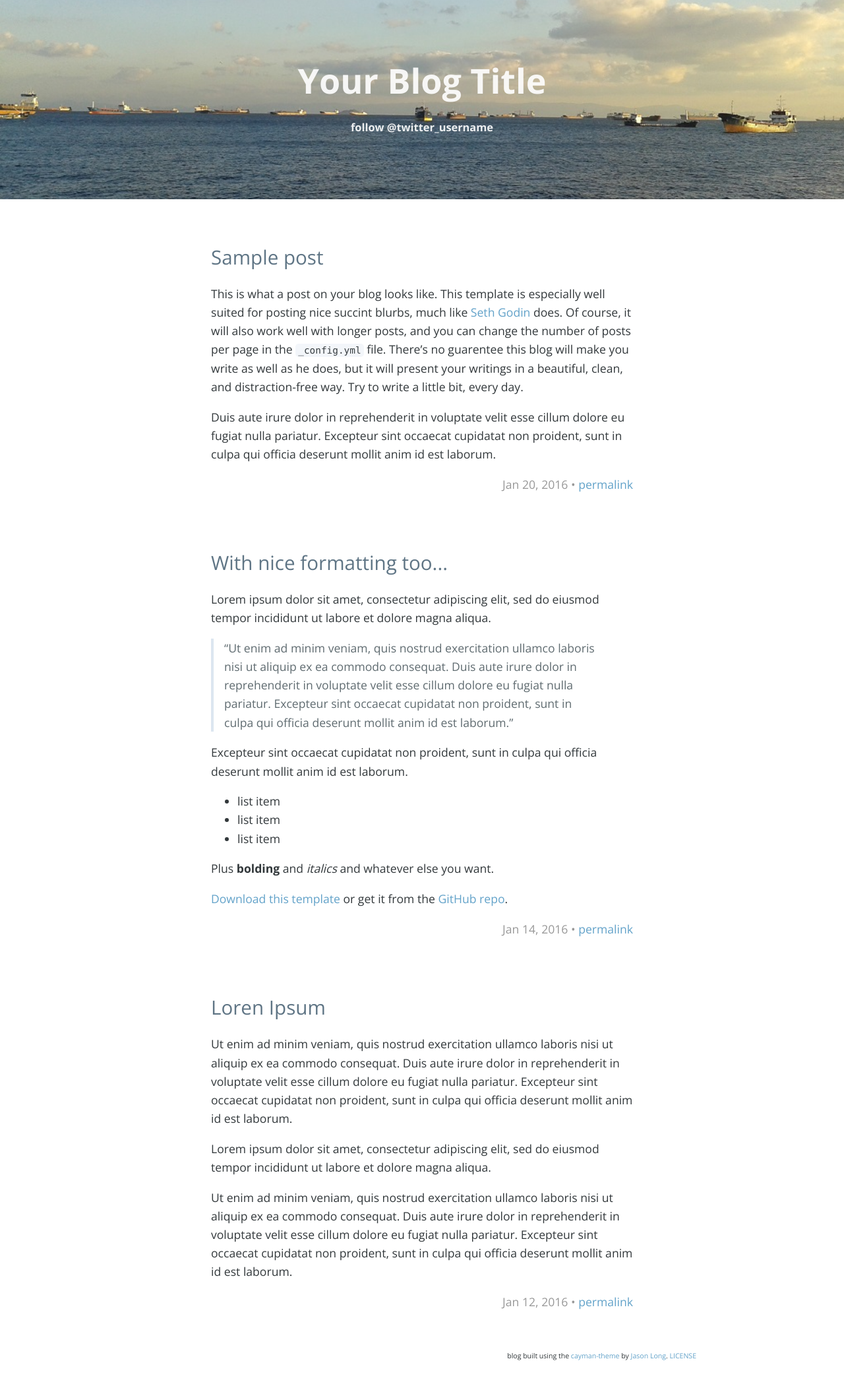
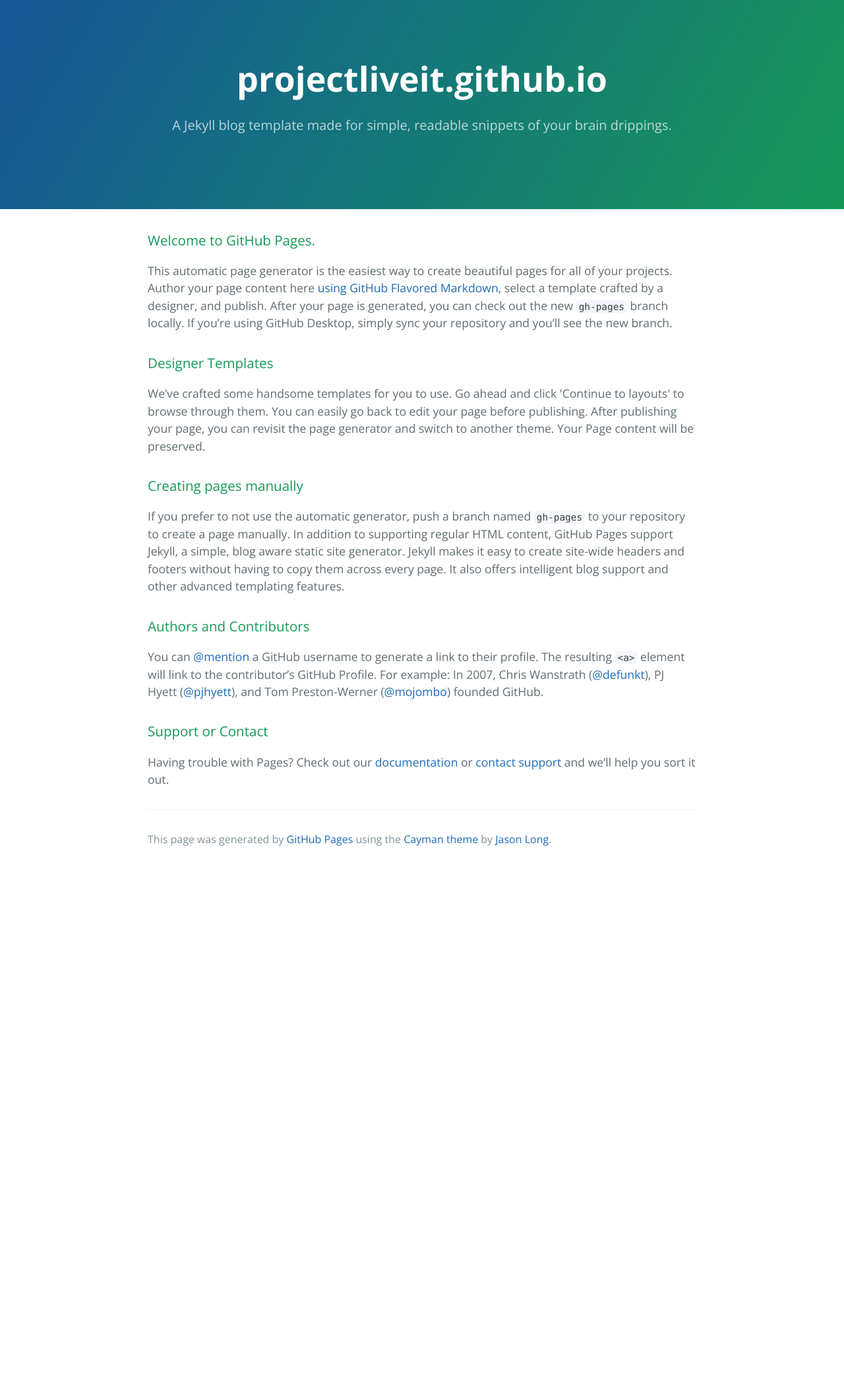
Before and after one commit to adueck/cayman-blog, a Jekyll site: the page index.html, which Jekyll copies as it is, in a window 1280 px wide. Shown: the whole page at 66% size. Built offline with Jekyll 4.4.1, drawn with Linux system fonts in a browser that asks for light colours; the list of posts is cut into pages by our own code; after the commit the page ends 1316 px from its top, so only the background shows below that.

Commit message:
Replace master branch with page content via GitHub

```diff
--- a/index.html
+++ b/index.html
@@ -1,36 +1,53 @@
----
-layout: default
----
+<!DOCTYPE html>
+<html lang="en-us">
+  <head>
+    <meta charset="UTF-8">
+    <title>projectliveit.github.io by projectliveit</title>
+    <meta name="viewport" content="width=device-width, initial-scale=1">
+    <link rel="stylesheet" type="text/css" href="stylesheets/normalize.css" media="screen">
+    <link href='https://fonts.googleapis.com/css?family=Open+Sans:400,700' rel='stylesheet' type='text/css'>
+    <link rel="stylesheet" type="text/css" href="stylesheets/stylesheet.css" media="screen">
+    <link rel="stylesheet" type="text/css" href="stylesheets/github-light.css" media="screen">
+  </head>
+  <body>
+    <section class="page-header">
+      <h1 class="project-name">projectliveit.github.io</h1>
+      <h2 class="project-tagline">A Jekyll blog template made for simple, readable snippets of your brain drippings.</h2>
+    </section>
 
-{% for post in paginator.posts %}
+    <section class="main-content">
+      <h3>
+<a id="welcome-to-github-pages" class="anchor" href="#welcome-to-github-pages" aria-hidden="true"><span aria-hidden="true" class="octicon octicon-link"></span></a>Welcome to GitHub Pages.</h3>
 
-<article class="post" itemscope itemtype="http://schema.org/BlogPosting">
+<p>This automatic page generator is the easiest way to create beautiful pages for all of your projects. Author your page content here <a href="https://guides.github.com/features/mastering-markdown/">using GitHub Flavored Markdown</a>, select a template crafted by a designer, and publish. After your page is generated, you can check out the new <code>gh-pages</code> branch locally. If you’re using GitHub Desktop, simply sync your repository and you’ll see the new branch.</p>
 
-    <div class="main-content" itemprop="articleBody">
+<h3>
+<a id="designer-templates" class="anchor" href="#designer-templates" aria-hidden="true"><span aria-hidden="true" class="octicon octicon-link"></span></a>Designer Templates</h3>
 
-  <header class="post-header">
-      <a class="post-link" href="{{ post.url | prepend: site.baseurl }}"><h1 class="post-title" itemprop="name headline">  {{ post.title }}</h1> </a>
+<p>We’ve crafted some handsome templates for you to use. Go ahead and click 'Continue to layouts' to browse through them. You can easily go back to edit your page before publishing. After publishing your page, you can revisit the page generator and switch to another theme. Your Page content will be preserved.</p>
 
-  </header>
+<h3>
+<a id="creating-pages-manually" class="anchor" href="#creating-pages-manually" aria-hidden="true"><span aria-hidden="true" class="octicon octicon-link"></span></a>Creating pages manually</h3>
 
-    {{ post.content }}
+<p>If you prefer to not use the automatic generator, push a branch named <code>gh-pages</code> to your repository to create a page manually. In addition to supporting regular HTML content, GitHub Pages support Jekyll, a simple, blog aware static site generator. Jekyll makes it easy to create site-wide headers and footers without having to copy them across every page. It also offers intelligent blog support and other advanced templating features.</p>
 
- <p class="post-meta" style="text-align: right; color: rgb(152,152,152);"><time datetime="{{ post.date | date_to_xmlschema }}" itemprop="datePublished">{{ post.date | date: "%b %-d, %Y" }}</time>{% if page.author %} • <span itemprop="author" itemscope itemtype="http://schema.org/Person"><span itemprop="name">{{ post.author }}</span></span>{% endif %} • <a href="{{ post.url | prepend: site.baseurl }}">permalink</a></p>
+<h3>
+<a id="authors-and-contributors" class="anchor" href="#authors-and-contributors" aria-hidden="true"><span aria-hidden="true" class="octicon octicon-link"></span></a>Authors and Contributors</h3>
 
-  </div>
+<p>You can <a href="https://help.github.com/articles/basic-writing-and-formatting-syntax/#mentioning-users-and-teams" class="user-mention">@mention</a> a GitHub username to generate a link to their profile. The resulting <code>&lt;a&gt;</code> element will link to the contributor’s GitHub Profile. For example: In 2007, Chris Wanstrath (<a href="https://github.com/defunkt" class="user-mention">@defunkt</a>), PJ Hyett (<a href="https://github.com/pjhyett" class="user-mention">@pjhyett</a>), and Tom Preston-Werner (<a href="https://github.com/mojombo" class="user-mention">@mojombo</a>) founded GitHub.</p>
 
-</article>
+<h3>
+<a id="support-or-contact" class="anchor" href="#support-or-contact" aria-hidden="true"><span aria-hidden="true" class="octicon octicon-link"></span></a>Support or Contact</h3>
 
-{% endfor %}
+<p>Having trouble with Pages? Check out our <a href="https://help.github.com/pages">documentation</a> or <a href="https://github.com/contact">contact support</a> and we’ll help you sort it out.</p>
 
-<div class="pagination" style="text-align: center;">
+      <footer class="site-footer">
 
-  {% if paginator.next_page %}
-    <h2><a href="{{ paginator.next_page_path }}" class="next">- more posts -</a></h2>
-  {% endif %}
+        <span class="site-footer-credits">This page was generated by <a href="https://pages.github.com">GitHub Pages</a> using the <a href="https://github.com/jasonlong/cayman-theme">Cayman theme</a> by <a href="https://twitter.com/jasonlong">Jason Long</a>.</span>
+      </footer>
 
-  {% if paginator.previous_page %}
-    <h2><a href="{{ paginator.previous_page_path }}" class="previous">- previous page -</a></h2>
-  {% endif %}
+    </section>
 
-</div>
+
+  </body>
+</html>
--- /dev/null
+++ b/stylesheets/github-light.css
@@ -0,0 +1,115 @@
+/*
+   Copyright 2014 GitHub Inc.
+
+   Licensed under the Apache License, Version 2.0 (the "License");
+   you may not use this file except in compliance with the License.
+   You may obtain a copy of the License at
+
+       http://www.apache.org/licenses/LICENSE-2.0
+
+   Unless required by applicable law or agreed to in writing, software
+   distributed under the License is distributed on an "AS IS" BASIS,
+   WITHOUT WARRANTIES OR CONDITIONS OF ANY KIND, either express or implied.
+   See the License for the specific language governing permissions and
+   limitations under the License.
+
+*/
+
+.pl-c /* comment */ {
+  color: #969896;
+}
+
+.pl-c1      /* constant, markup.raw, meta.diff.header, meta.module-reference, meta.property-name, support, support.constant, support.variable, variable.other.constant */,
+.pl-s .pl-v /* string variable */ {
+  color: #0086b3;
+}
+
+.pl-e  /* entity */,
+.pl-en /* entity.name */ {
+  color: #795da3;
+}
+
+.pl-s .pl-s1 /* string source */,
+.pl-smi      /* storage.modifier.import, storage.modifier.package, storage.type.java, variable.other, variable.parameter.function */ {
+  color: #333;
+}
+
+.pl-ent /* entity.name.tag */ {
+  color: #63a35c;
+}
+
+.pl-k /* keyword, storage, storage.type */ {
+  color: #a71d5d;
+}
+
+.pl-pds              /* punctuation.definition.string, string.regexp.character-class */,
+.pl-s                /* string */,
+.pl-s .pl-pse .pl-s1 /* string punctuation.section.embedded source */,
+.pl-sr               /* string.regexp */,
+.pl-sr .pl-cce       /* string.regexp constant.character.escape */,
+.pl-sr .pl-sra       /* string.regexp string.regexp.arbitrary-repitition */,
+.pl-sr .pl-sre       /* string.regexp source.ruby.embedded */ {
+  color: #183691;
+}
+
+.pl-v /* variable */ {
+  color: #ed6a43;
+}
+
+.pl-id /* invalid.deprecated */ {
+  color: #b52a1d;
+}
+
+.pl-ii /* invalid.illegal */ {
+  background-color: #b52a1d;
+  color: #f8f8f8;
+}
+
+.pl-sr .pl-cce /* string.regexp constant.character.escape */ {
+  color: #63a35c;
+  font-weight: bold;
+}
+
+.pl-ml /* markup.list */ {
+  color: #693a17;
+}
+
+.pl-mh        /* markup.heading */,
+.pl-mh .pl-en /* markup.heading entity.name */,
+.pl-ms        /* meta.separator */ {
+  color: #1d3e81;
+  font-weight: bold;
+}
+
+.pl-mq /* markup.quote */ {
+  color: #008080;
+}
+
+.pl-mi /* markup.italic */ {
+  color: #333;
+  font-style: italic;
+}
+
+.pl-mb /* markup.bold */ {
+  color: #333;
+  font-weight: bold;
+}
+
+.pl-md /* markup.deleted, meta.diff.header.from-file */ {
+  background-color: #ffecec;
+  color: #bd2c00;
+}
+
+.pl-mi1 /* markup.inserted, meta.diff.header.to-file */ {
+  background-color: #eaffea;
+  color: #55a532;
+}
+
+.pl-mdr /* meta.diff.range */ {
+  color: #795da3;
+  font-weight: bold;
+}
+
+.pl-mo /* meta.output */ {
+  color: #1d3e81;
+}
--- a/stylesheets/stylesheet.css
+++ b/stylesheets/stylesheet.css
@@ -5,23 +5,22 @@
   padding: 0;
   margin: 0;
   font-family: "Open Sans", "Helvetica Neue", Helvetica, Arial, sans-serif;
-  font-size: 14px;
-  line-height: 1.6;
-  color: #32383B; }
+  font-size: 16px;
+  line-height: 1.5;
+  color: #606c71; }
 
 a {
-  color: #62a2c9;
+  color: #1e6bb8;
   text-decoration: none; }
-
-a:hover {
-  text-decoration: underline; }
+  a:hover {
+    text-decoration: underline; }
 
 .btn {
   display: inline-block;
   margin-bottom: 1rem;
   color: rgba(255, 255, 255, 0.7);
   background-color: rgba(255, 255, 255, 0.08);
-  border-color: rgb(92, 113, 134);
+  border-color: rgba(255, 255, 255, 0.2);
   border-style: solid;
   border-width: 1px;
   border-radius: 0.3rem;
@@ -57,9 +56,8 @@
 .page-header {
   color: #fff;
   text-align: center;
-  background: #56687C url('../img/cover.jpg') no-repeat 50%;
-  background-size: cover;
-}
+  background-color: #159957;
+  background-image: linear-gradient(120deg, #155799, #159957); }
 
 @media screen and (min-width: 64em) {
   .page-header {
@@ -76,18 +74,6 @@
 .project-name {
   margin-top: 0;
   margin-bottom: 0.1rem; }
-
-.header-link  {
-    color: rgba(255, 255, 255, 0.9);
-    text-decoration: none;
-    transition: 0.4s;
-}
-
-.header-link:hover {
-    text-shadow: 0 0 8px rgba(255, 255, 255, 0.7);
-    transition: 0.3s;
-    text-decoration: none;
-}
 
 @media screen and (min-width: 64em) {
   .project-name {
@@ -126,8 +112,7 @@
   margin-top: 2rem;
   margin-bottom: 1rem;
   font-weight: normal;
-  color: #5F7585;
-}
+  color: #159957; }
 .main-content p {
   margin-bottom: 1em; }
 .main-content code {
@@ -184,7 +169,7 @@
 .main-content blockquote {
   padding: 0 1rem;
   margin-left: 0;
-  color: #5F6B70;
+  color: #819198;
   border-left: 0.3rem solid #dce6f0; }
   .main-content blockquote > :first-child {
     margin-top: 0; }
@@ -232,7 +217,7 @@
 
 @media screen and (max-width: 42em) {
   .main-content {
-    padding: 2rem 0.5rem;
+    padding: 2rem 1rem;
     font-size: 1rem; } }
 
 .site-footer {
@@ -258,29 +243,3 @@
 @media screen and (max-width: 42em) {
   .site-footer {
     font-size: 0.9rem; } }
-
-
-}
-
-.post-meta {
-    padding-left: 1.5rem;
-    padding-bottom: 0.5rem;
-    opacity: 0.8;
-}
-
-.post-title {
-  font-size: 1.85rem;
-}
-
-.post-header .post-link {
-  text-decoration: none;
-}
-
-.sharing-buttons {
-  padding-top: 25px;
-}
-
-@media screen and (min-width: 42em) {
-  .sharing-buttons {
-    max-width: 80%;
-    margin: 0 auto;} }
```
Also changed, not shown: params.json (added, +6 -0 lines).
